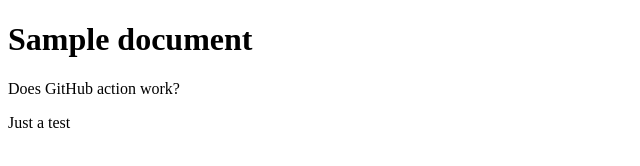
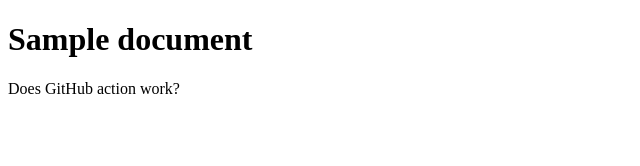
Before and after one commit to plehegar/testing, a plain HTML site: page index.html in a window 1280 px wide. Shown: the full height of the page, 0-640 px from the left. Drawn offline with Linux system fonts and the light colour scheme.

Commit message:
:robot: Deploy to GitHub Pages: b43882df2df6708982fff3867fd02e61bc0ba413 from branch deploy

```diff
--- a/index.html
+++ b/index.html
@@ -16,6 +16,5 @@
 
     <p>Does GitHub action work?</p>
 
-    <p>Just a test</p>
   </body>
 </html>
```
